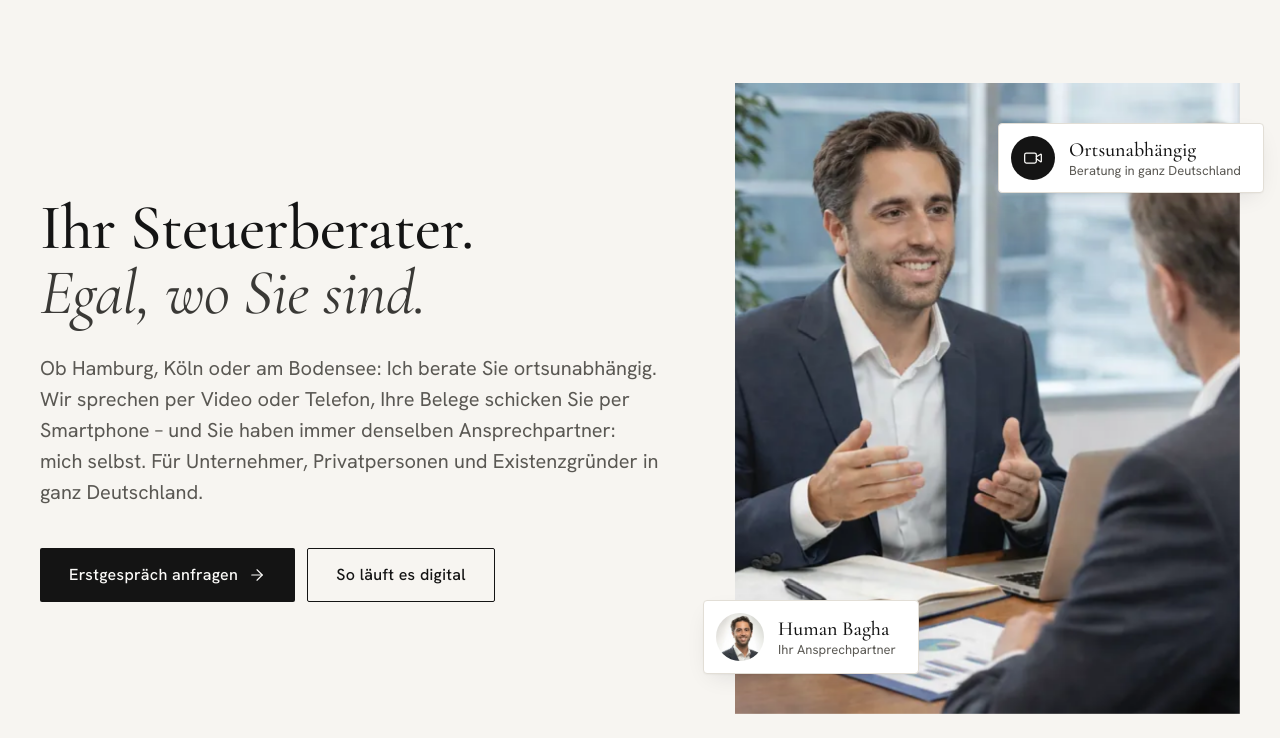
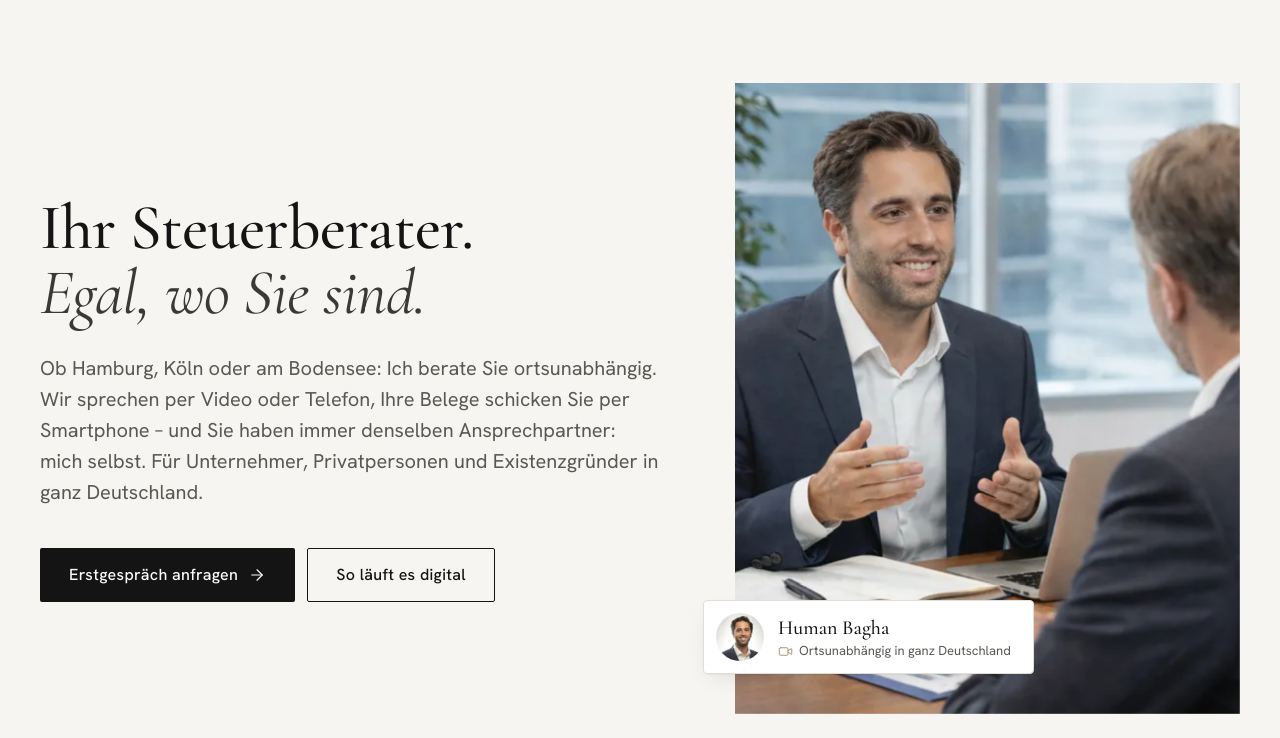
Before and after one commit to maxrgb-cs50/bagha-homepage, a plain HTML site: page site/index.html in a window 1280 px wide. Shown: the part 62-800 px from the top of the page. Drawn offline with Linux system fonts and the light colour scheme.

Commit message:
Hero: Ortsunabhängigkeit in bestehende Karte integriert (auch mobil sichtbar)
Co-authored-by: Copilot <223556219+Copilot@users.noreply.github.com>

```diff
--- a/site/index.html
+++ b/site/index.html
@@ -116,13 +116,12 @@
               <img src="assets/photos/beratung-1600.jpg" width="1600" height="1067" alt="Steuerberater Human Bagha im Beratungsgespräch mit zwei Mandanten am Besprechungstisch" fetchpriority="high">
             </picture>
           </div>
-          <p class="hero-chip hero-chip-reach">
-            <span class="hero-chip-icon"><svg class="icon" aria-hidden="true"><use href="#i-video"/></svg></span>
-            <span><strong>Ortsunabhängig</strong><span>Beratung in ganz Deutschland</span></span>
-          </p>
           <figcaption class="hero-chip">
             <img src="assets/photos/portrait.webp" alt="" width="48" height="48" loading="lazy">
-            <span><strong>Human Bagha</strong><span>Ihr Ansprechpartner</span></span>
+            <span>
+              <strong>Human Bagha</strong>
+              <span class="hero-chip-reach"><svg class="icon" aria-hidden="true"><use href="#i-video"/></svg>Ortsunabhängig in ganz Deutschland</span>
+            </span>
           </figcaption>
         </figure>
       </div>
--- a/site/styles.css
+++ b/site/styles.css
@@ -258,16 +258,14 @@ input, textarea { caret-color: var(--ink-900); }
 .hero-chip > span { display: flex; flex-direction: column; line-height: 1.3; }
 .hero-chip strong { font-family: var(--font-display); font-size: 20px; font-weight: 500; color: var(--text-strong); }
 .hero-chip span span { font-size: 13px; color: var(--text-muted); }
-.hero-chip-reach { left: auto; bottom: auto; right: -24px; top: 40px; }
-.hero-chip > .hero-chip-icon { flex: none; display: grid; place-items: center; width: 44px; height: 44px; border-radius: 50%; background: var(--ink-900); color: var(--paper-50); }
-.hero-chip-icon .icon { width: 20px; height: 20px; }
+.hero-chip .hero-chip-reach { display: flex; align-items: flex-start; gap: 6px; margin-top: 2px; }
+.hero-chip-reach .icon { flex: none; width: 15px; height: 15px; margin-top: 1px; color: var(--sand-500); }
 
 /* Hero entrance: one-time, marketing context → may run a little longer */
 .js .hero-in { animation: rise 640ms var(--ease-out) both; animation-delay: var(--d, 0ms); }
 .js .hero-image { animation: unveil 1000ms var(--ease-in-out) 80ms both; }
 .js .hero-image img { animation: settle 1400ms var(--ease-out) 80ms both; }
 .js .hero-chip { animation: rise 600ms var(--ease-out) 720ms both; }
-.js .hero-chip-reach { animation-delay: 800ms; }
 
 @keyframes rise { from { opacity: 0; transform: translateY(12px); } }
 @keyframes unveil { from { clip-path: inset(100% 0 0 0); } to { clip-path: inset(0 0 0 0); } }
@@ -654,7 +652,6 @@ input, textarea { caret-color: var(--ink-900); }
   .header-inner { gap: 28px; }
   .brand-word { display: none; }
   .hero-chip { left: 16px; bottom: 16px; }
-  .hero-chip-reach { display: none; }
 }
 
 @media (max-width: 900px) {
```
